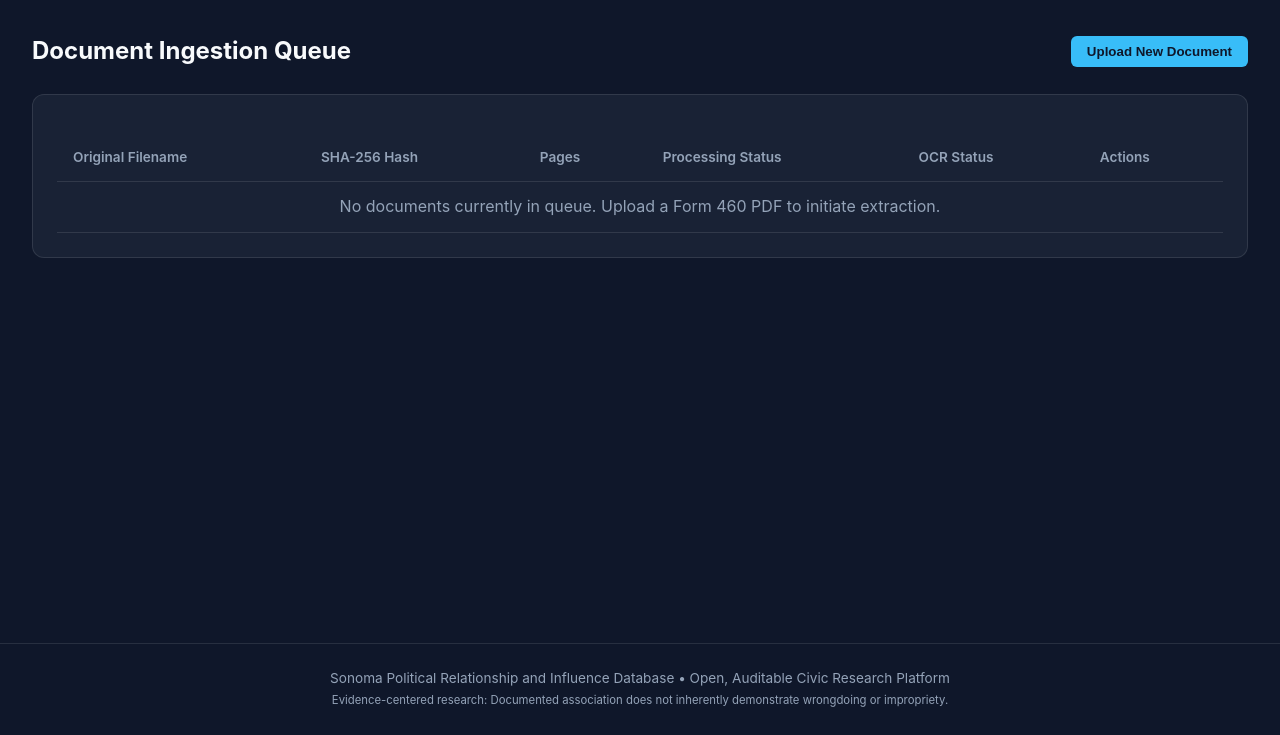
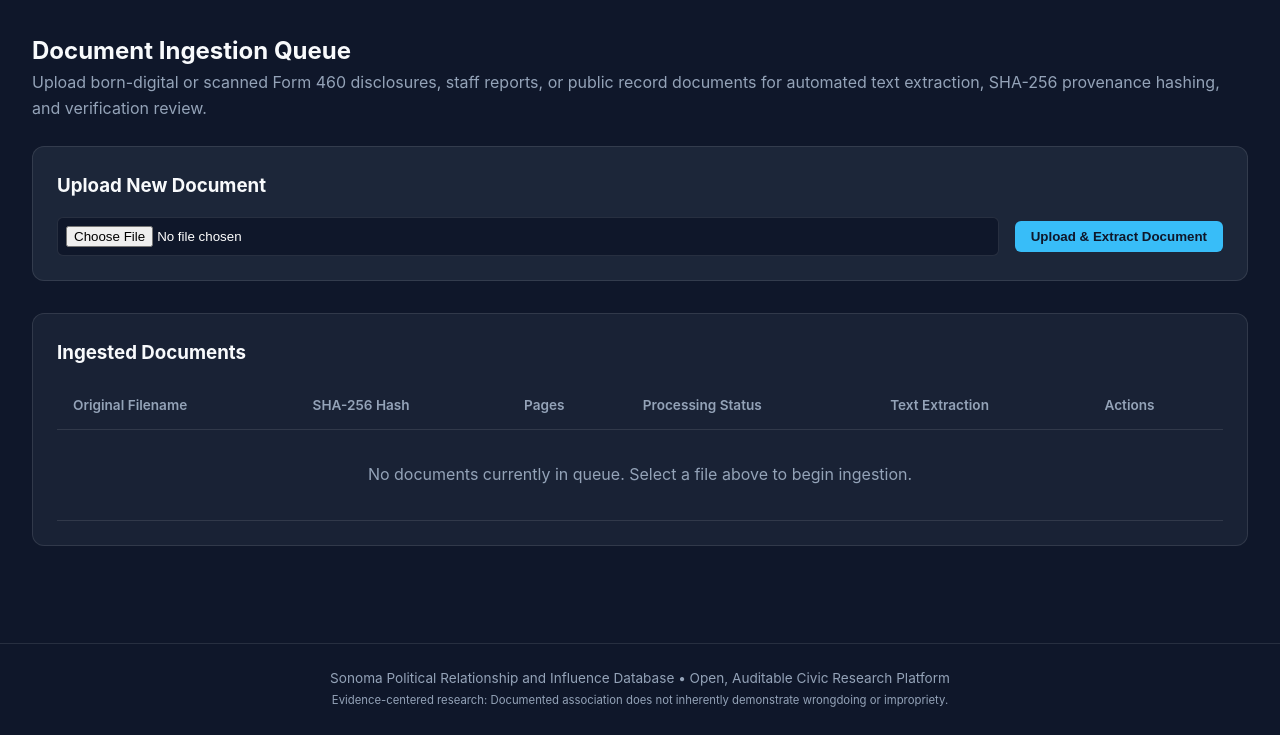
Before and after one commit to mattcallaway/political_relationship_influence_database, a Django app: page /documents/ in a window 1280 px wide. Shown: the part 65-800 px from the top of the page. Run offline with Django 5.2, Linux system fonts and the light colour scheme; data that the repository does not hold is empty; some libraries are stand-ins or nearby versions.

Commit message:
feat: implement working document upload endpoint and form handling

```diff
--- a/apps/documents/urls.py
+++ b/apps/documents/urls.py
@@ -3,4 +3,5 @@ from . import views
 
 urlpatterns = [
     path('', views.document_queue, name='document_queue'),
+    path('upload/', views.upload_document, name='upload_document'),
 ]
--- a/apps/documents/views.py
+++ b/apps/documents/views.py
@@ -1,6 +1,43 @@
-from django.shortcuts import render
-from apps.documents.models import Document
+import os
+from django.shortcuts import render, redirect
+from django.http import HttpResponseBadRequest
+from apps.documents.models import Document, DocumentProcessingStatus
+from apps.documents.services import calculate_sha256, process_document_pdf
+from apps.extraction.services import parse_form_460
 
 def document_queue(request):
     documents = Document.objects.all().order_by('-uploaded_at')
     return render(request, 'documents/document_queue.html', {'documents': documents})
+
+def upload_document(request):
+    if request.method == 'POST' and request.FILES.get('document_file'):
+        uploaded_file = request.FILES['document_file']
+
+        # Calculate SHA-256
+        sha256_hash = calculate_sha256(uploaded_file)
+
+        # Check duplicate
+        existing_doc = Document.objects.filter(sha256_hash=sha256_hash).first()
+        if existing_doc:
+            # Re-queue or redirect with duplicate warning
+            return redirect('document_queue')
+
+        doc = Document.objects.create(
+            original_filename=uploaded_file.name,
+            file_path=uploaded_file,
+            byte_size=uploaded_file.size,
+            sha256_hash=sha256_hash,
+            media_type=uploaded_file.content_type or 'application/pdf',
+            processing_status=DocumentProcessingStatus.UPLOADED
+        )
+
+        # Run synchronous text extraction & Form 460 parsing
+        try:
+            process_document_pdf(doc.id)
+            parse_form_460(doc)
+        except Exception:
+            pass
+
+        return redirect('document_queue')
+
+    return redirect('document_queue')
--- a/templates/documents/document_queue.html
+++ b/templates/documents/document_queue.html
@@ -3,12 +3,22 @@
 {% block title %}Document Ingestion Queue - Sonoma Research Platform{% endblock %}
 
 {% block content %}
-<div style="display:flex; justify-content:space-between; align-items:center; margin-bottom:1.5rem;">
+<div style="margin-bottom:1.5rem;">
     <h2>Document Ingestion Queue</h2>
-    <button class="btn" onclick="alert('File upload endpoint ready. Select a born-digital or scanned Form 460 PDF.');">Upload New Document</button>
+    <p style="color:var(--text-muted);">Upload born-digital or scanned Form 460 disclosures, staff reports, or public record documents for automated text extraction, SHA-256 provenance hashing, and verification review.</p>
+</div>
+
+<div class="card" style="margin-bottom:2rem; background:rgba(30, 41, 59, 0.9);">
+    <h3 style="margin-bottom:1rem;">Upload New Document</h3>
+    <form action="/documents/upload/" method="post" enctype="multipart/form-data" style="display:flex; gap:1rem; align-items:center; flex-wrap:wrap;">
+        {% csrf_token %}
+        <input type="file" name="document_file" accept=".pdf,.png,.jpg,.jpeg" required style="padding:0.5rem; border-radius:6px; border:1px solid var(--border-color); background:var(--bg-primary); color:#fff; flex:1; min-width:250px;">
+        <button type="submit" class="btn">Upload & Extract Document</button>
+    </form>
 </div>
 
 <div class="card">
+    <h3 style="margin-bottom:1rem;">Ingested Documents</h3>
     <table>
         <thead>
             <tr>
@@ -16,7 +26,7 @@
                 <th>SHA-256 Hash</th>
                 <th>Pages</th>
                 <th>Processing Status</th>
-                <th>OCR Status</th>
+                <th>Text Extraction</th>
                 <th>Actions</th>
             </tr>
         </thead>
@@ -26,13 +36,13 @@
                 <td><strong>{{ doc.original_filename }}</strong></td>
                 <td><code>{{ doc.sha256_hash|slice:":12" }}...</code></td>
                 <td>{{ doc.page_count }}</td>
-                <td><span class="badge badge-proposed">{{ doc.processing_status }}</span></td>
-                <td>{% if doc.ocr_applied %}<span class="badge badge-verified">OCR Applied</span>{% else %}<span class="badge badge-proposed">Native Text</span>{% endif %}</td>
+                <td><span class="badge badge-approved">{{ doc.processing_status }}</span></td>
+                <td>{% if doc.has_native_text %}<span class="badge badge-verified">Native Text</span>{% else %}<span class="badge badge-proposed">OCR Processed</span>{% endif %}</td>
                 <td><a href="/extraction/review/{{ doc.id }}/" class="btn btn-secondary" style="font-size:0.8rem; padding:0.25rem 0.6rem;">Review Side-by-Side</a></td>
             </tr>
             {% empty %}
             <tr>
-                <td colspan="6" style="text-align:center; color:var(--text-muted);">No documents currently in queue. Upload a Form 460 PDF to initiate extraction.</td>
+                <td colspan="6" style="text-align:center; color:var(--text-muted); padding:2rem;">No documents currently in queue. Select a file above to begin ingestion.</td>
             </tr>
             {% endfor %}
         </tbody>
```
